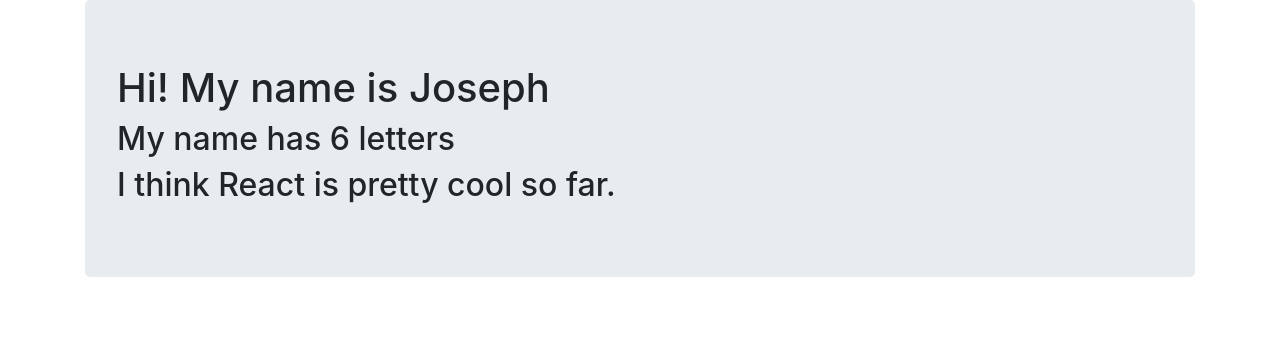
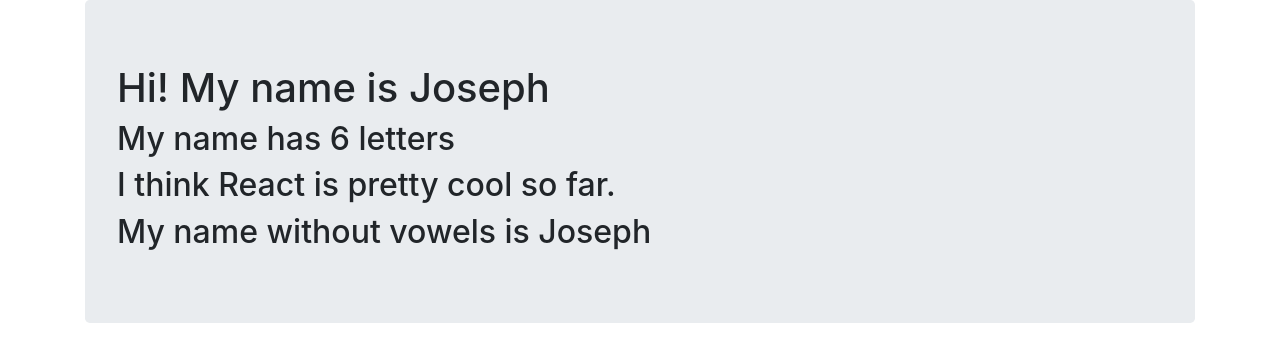
Before and after one commit to Joseph526/reactpractice, a React (Create React App) app: page / in a window 1280 px wide. Shown: the top 362 px of the page. Built offline with nearby package versions, Linux system fonts and the light colour scheme.

Commit message:
Tried to add noVowels function

```diff
--- a/src/components/JSXVariables.js
+++ b/src/components/JSXVariables.js
@@ -3,6 +3,18 @@ import React from "react";
 const name = "Joseph";
 const numLetters = 6;
 const reactThoughts = "is pretty cool so far.";
+
+const noVowels = (name) => {
+  const vowels = ["a", "e", "i", "o", "u"];
+  let result = "";
+
+  for (let i = 0; i < name.length; i++) {
+    if (!(name[i] in vowels)) {
+      result += name[i];
+    }
+  }
+  return result;
+};
 
 const JSXVariables = () => (
   <div className="main-container">
@@ -11,6 +23,7 @@ const JSXVariables = () => (
         <h1>Hi! My name is {name}</h1>
         <h2>My name has {numLetters} letters</h2>
         <h2>I think React {reactThoughts}</h2>
+        <h2>My name without vowels is {noVowels(name)}</h2>
       </div>
     </div>
   </div>
```
